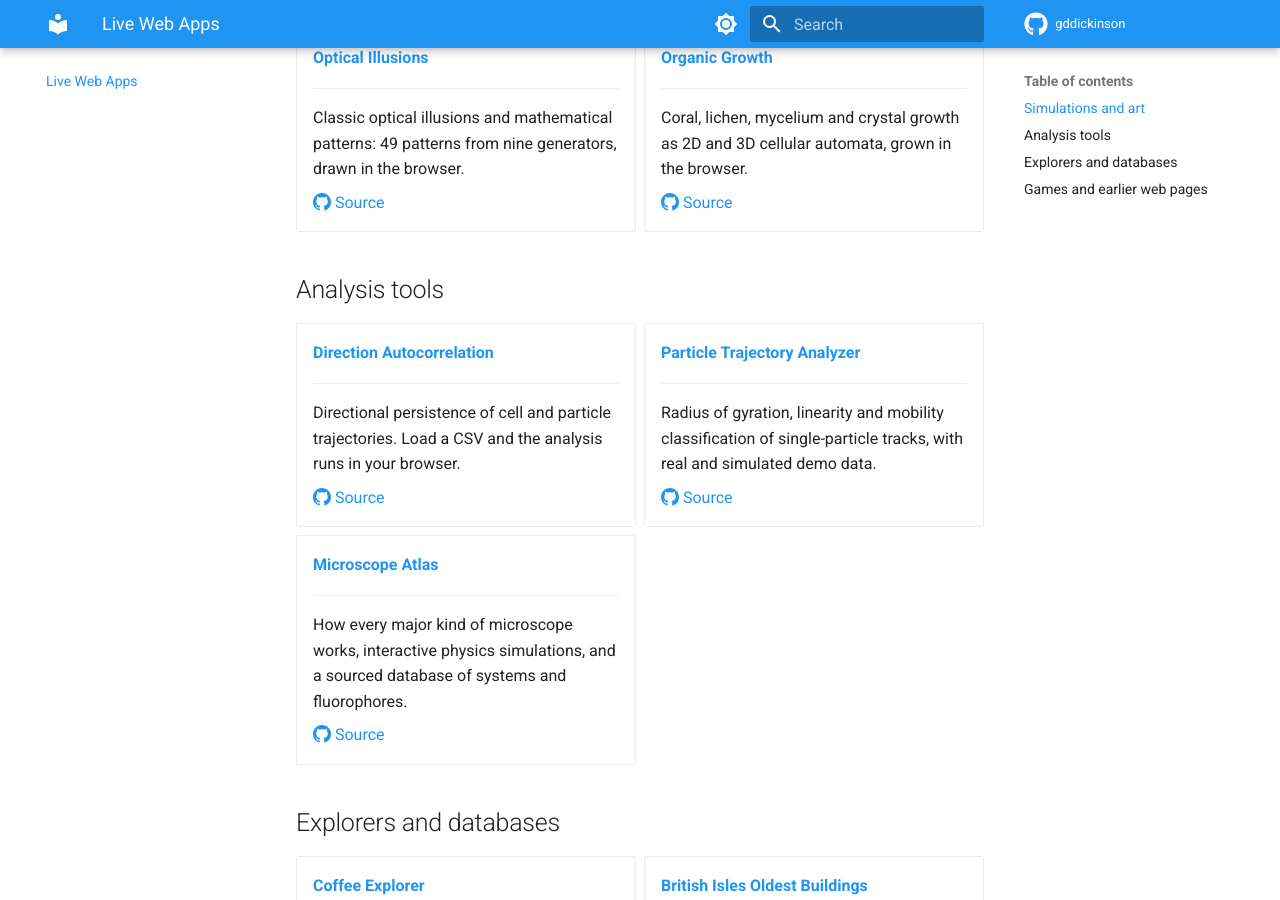
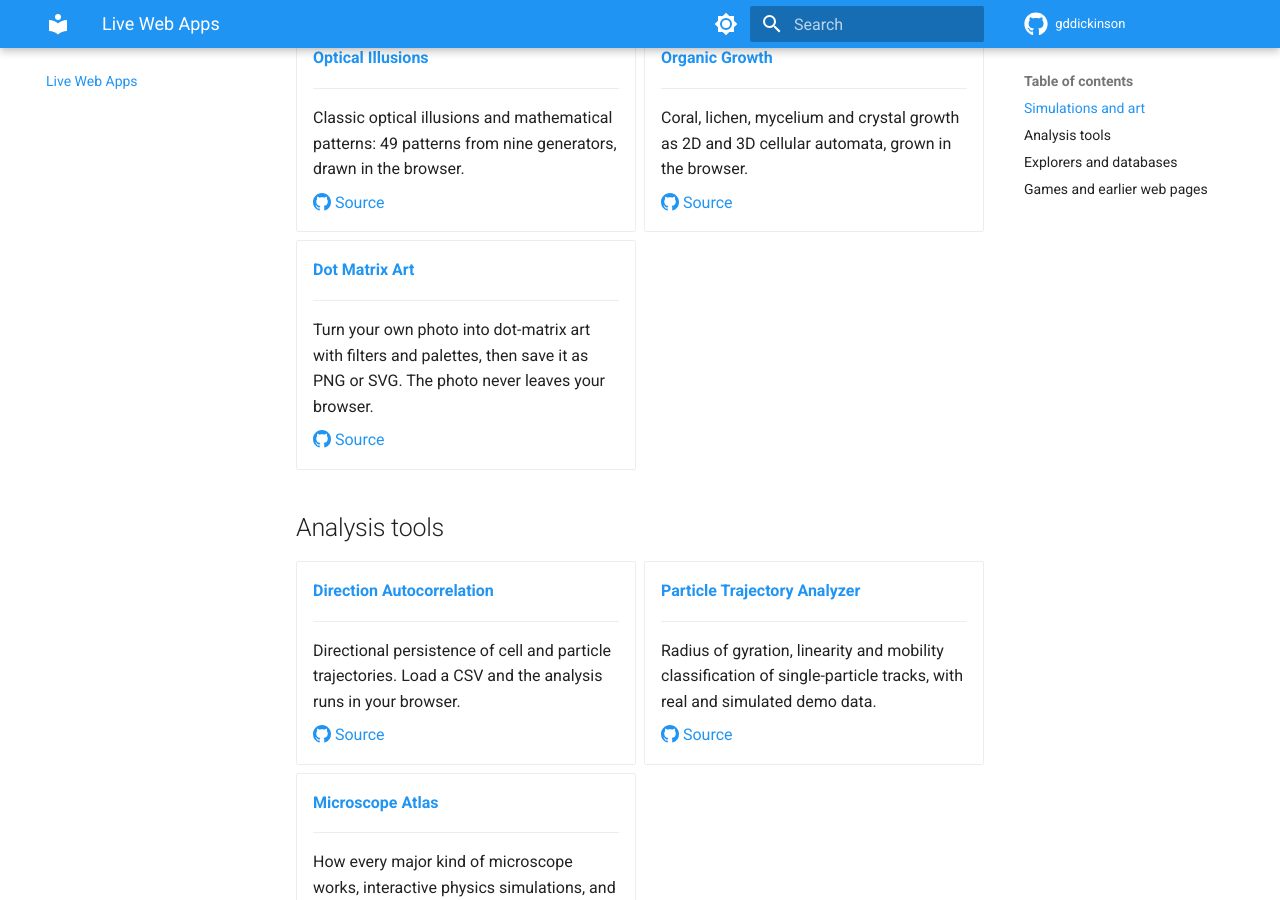
Before and after one commit to gddickinson/gddickinson.github.io, an MkDocs documentation site: the page built from docs/web-apps.md, in a window 1280 px wide and 900 px high, scrolled down 1690 px. Built offline with MkDocs 1.6.1 and Material for MkDocs 9.7.7, drawn with Linux system fonts in a browser that asks for light colours.

Commit message:
Web apps gallery: add dotMatrix_art
Co-Authored-By: Claude Opus 5.5 <noreply@anthropic.com>

```diff
--- a/docs/web-apps.md
+++ b/docs/web-apps.md
@@ -122,6 +122,14 @@ Projects you can use straight from the browser. Each one also runs as a local we
 
     [:octicons-mark-github-16: Source](https://github.com/gddickinson/organic-growth-patterns)
 
+-   **[Dot Matrix Art](https://gddickinson.github.io/dotMatrix_art/)**
+
+    ---
+
+    Turn your own photo into dot-matrix art with filters and palettes, then save it as PNG or SVG. The photo never leaves your browser.
+
+    [:octicons-mark-github-16: Source](https://github.com/gddickinson/dotMatrix_art)
+
 </div>
 
 ## Analysis tools
```
